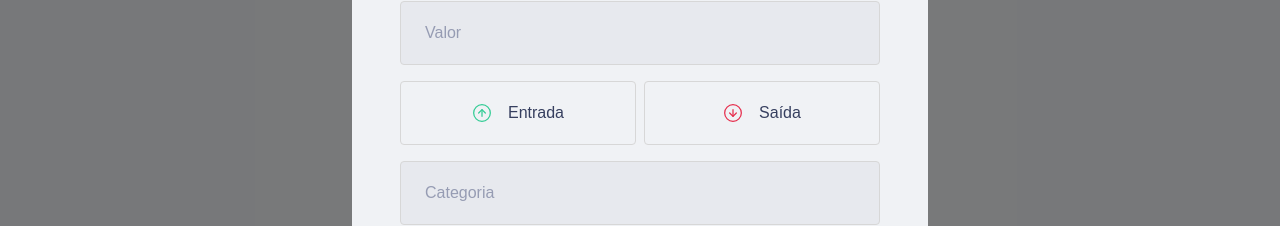
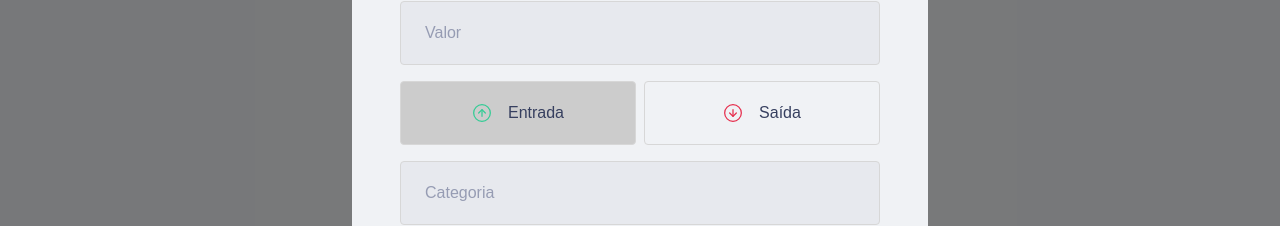
Before and after one commit to GabriPires/dtmoney, a React (Create React App) app: page / in a window 1280 px wide. Both pictures are taken after a click on the button "Nova transação". Shown: the part 313-539 px from the top of the page. Built offline with nearby package versions, Linux system fonts and the light colour scheme; the HTML template or start-up script is replaced by a standard one; what miragejs would draw is missing.

Commit message:
feat: styling button component by props

```diff
--- a/src/components/NewTransactionModal/index.tsx
+++ b/src/components/NewTransactionModal/index.tsx
@@ -1,10 +1,11 @@
+import { useState } from 'react';
 import Modal from 'react-modal';
 
 import closeImg from '../../assets/close.svg';
 import incomeImg from '../../assets/income.svg';
 import outcomeImg from '../../assets/outcome.svg';
 
-import { Container, TransactionTypeContainer } from './styles';
+import { Container, RadioBox, TransactionTypeContainer } from './styles';
 
 type NewTransactionModalProps = {
   isOpen: boolean;
@@ -15,6 +16,8 @@
   isOpen,
   onRequestClose,
 }: NewTransactionModalProps) => {
+  const [type, setType] = useState('deposit');
+
   return (
     <Modal
       isOpen={isOpen}
@@ -34,16 +37,31 @@
 
         <input placeholder={'Título'} />
         <input type={'number'} placeholder={'Valor'} />
+
         <TransactionTypeContainer>
-          <button type={'button'}>
-            <img src={incomeImg} alt="Entrada" />
+          <RadioBox
+            type={'button'}
+            isActive={type === 'deposit'}
+            onClick={() => {
+              setType('deposit');
+            }}
+          >
+            <img src={incomeImg} alt={'Entrada'} />
             <span>Entrada</span>
-          </button>
-          <button type={'button'}>
-            <img src={outcomeImg} alt="Saída" />
+          </RadioBox>
+
+          <RadioBox
+            type={'button'}
+            isActive={type === 'withdraw'}
+            onClick={() => {
+              setType('withdraw');
+            }}
+          >
+            <img src={outcomeImg} alt={'Saída'} />
             <span>Saída</span>
-          </button>
+          </RadioBox>
         </TransactionTypeContainer>
+
         <input placeholder={'Categoria'} />
 
         <button type={'submit'}>Cadastrar</button>
--- a/src/components/NewTransactionModal/styles.ts
+++ b/src/components/NewTransactionModal/styles.ts
@@ -52,12 +52,17 @@
   display: grid;
   grid-template-columns: 1fr 1fr;
   gap: 0.5rem;
+`;
 
-  button {
+interface RadioBoxProps {
+  isActive: boolean;
+}
+
+export const RadioBox = styled.button<RadioBoxProps>`
   height: 4rem;
   border: 1px solid #d7d7d7;
   border-radius: 0.25rem;
-    background: transparent;
+  background: ${({ isActive }) => (isActive ? '#ccc' : 'transparent')};
   display: flex;
   align-items: center;
   justify-content: center;
@@ -79,5 +84,4 @@
     font-size: 1rem;
     color: var(--text-title);
   }
-  }
 `;
```
Lines whose indentation alone changed are shown as unchanged.
